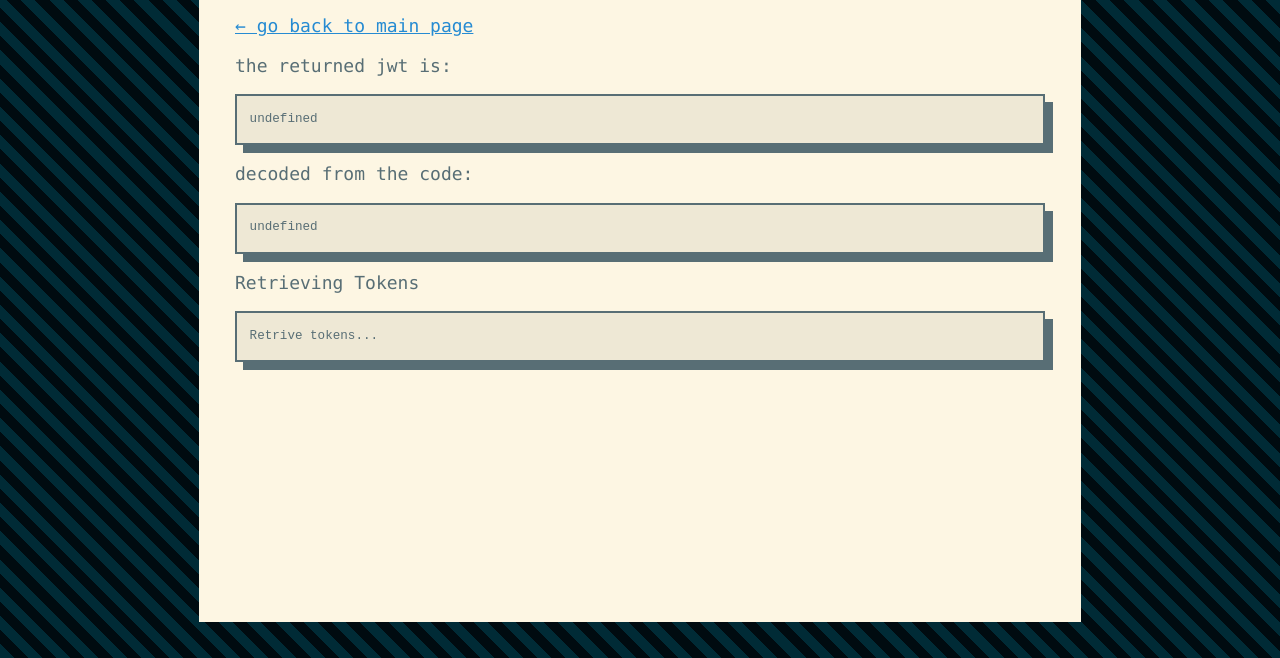
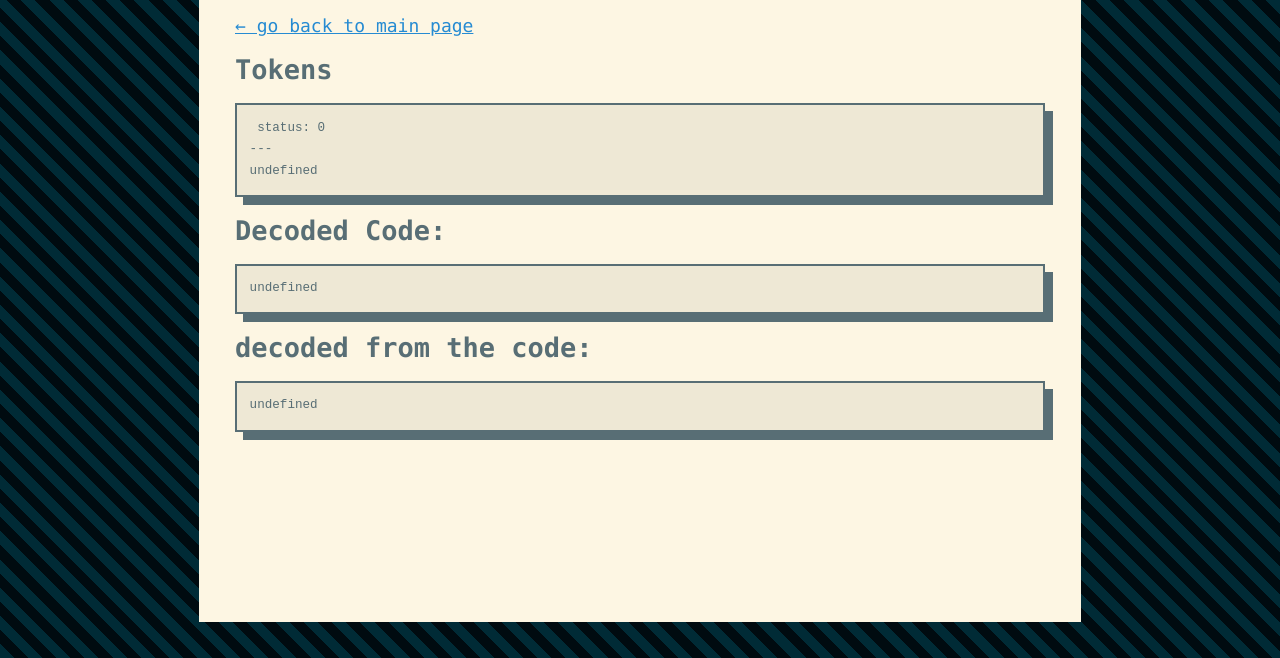
Before and after one commit to yogsototh/oauth2-client-demo, a plain HTML site: page login.html in a window 1280 px wide. Shown: the part 142-800 px from the top of the page. Drawn offline with nearby package versions, Linux system fonts and the light colour scheme; no server answers.

Commit message:
cleaner page

```diff
--- a/login.html
+++ b/login.html
@@ -29,12 +29,12 @@
         <h1>Yolo App login page</h1>
         <p>Authorization process done!</p>
         <a href="/index.html">← go back to main page</a>
-        <p>the returned jwt is:</p>
+        <h2>Tokens</h2>
+        <pre id="token" class="code">Retrive tokens...</pre>
+        <h2>Decoded Code:</h2>
         <pre class="code"><script>document.write(JSON.stringify(jwt,null,2));</script></pre>
-        <p>decoded from the code:</p>
+        <h2>decoded from the code:</h2>
         <pre class="code"><script>document.write(params.code);</script></pre>
-        <p>Retrieving Tokens</p>
-        <pre id="token" class="code">Retrive tokens...</pre>
         <script>
          var tokparams={
              "code":params.code
@@ -43,10 +43,19 @@
              , "client_id":"localtest"
              , "grant_type":"authorization_code"
          };
+         var onTokenError = function(jqXHR,textStatus,errorThrown){
+             $('#token').html(errorThrown + " status: " + jqXHR.status
+                            + "\n---\n"
+                            + JSON.stringify(jqXHR.responseJSON,null,2))}
+         var onTokenSuccess = function(data,textStatus,jqXHR) {
+             $("#token").html(data
+                            + "\n---\n"
+                            + JSON.stringify(jqXHR.responseJSON,null,2));}
          $.ajax({
              type: "POST"
              , beforeSend: function(request) {request.setRequestHeader("Authorization","Basic localpass")}
-             , success: function(data){$("#token").html(data);}
+             , success: onTokenSuccess
+             , error: onTokenError
              , url: "http://localhost:9001/iroh/oauth2/token"
              , data: tokparams
              , contentType: 'application/x-www-form-urlencoded; charset=UTF-8'
```
